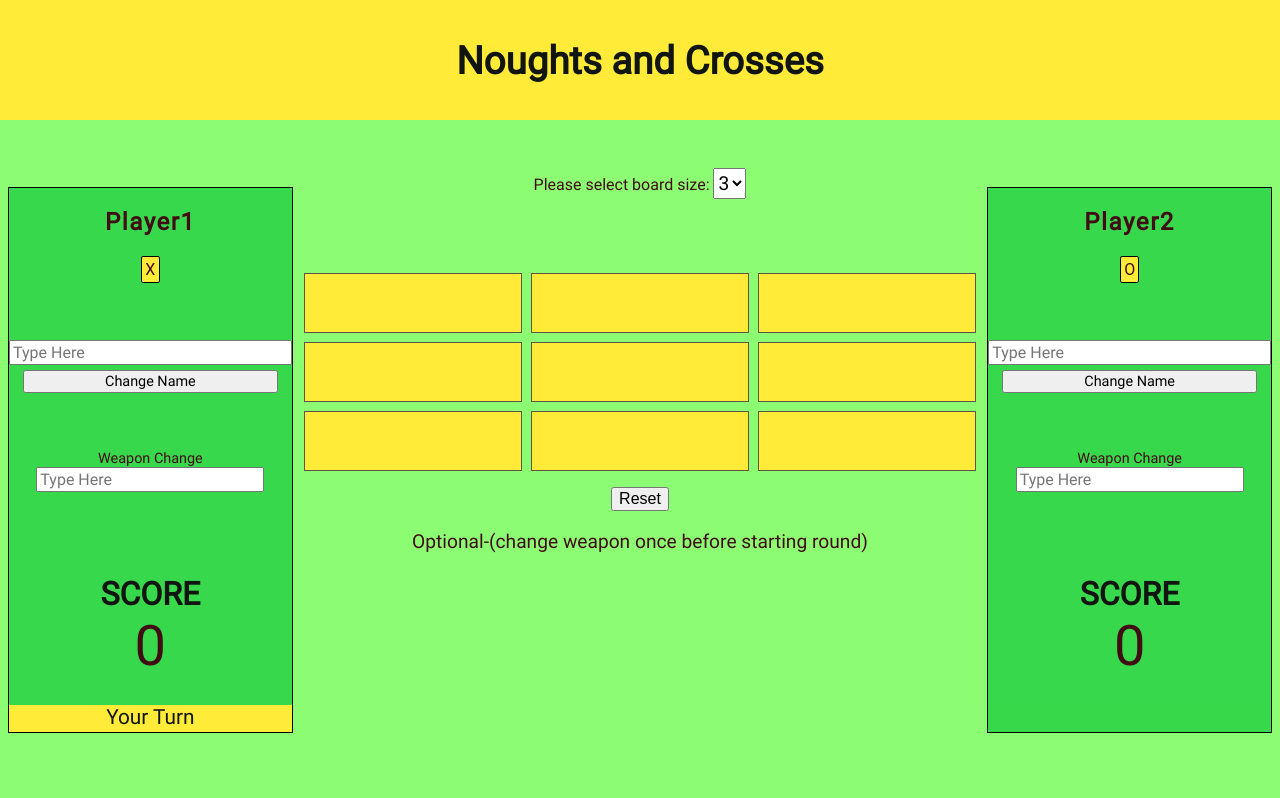
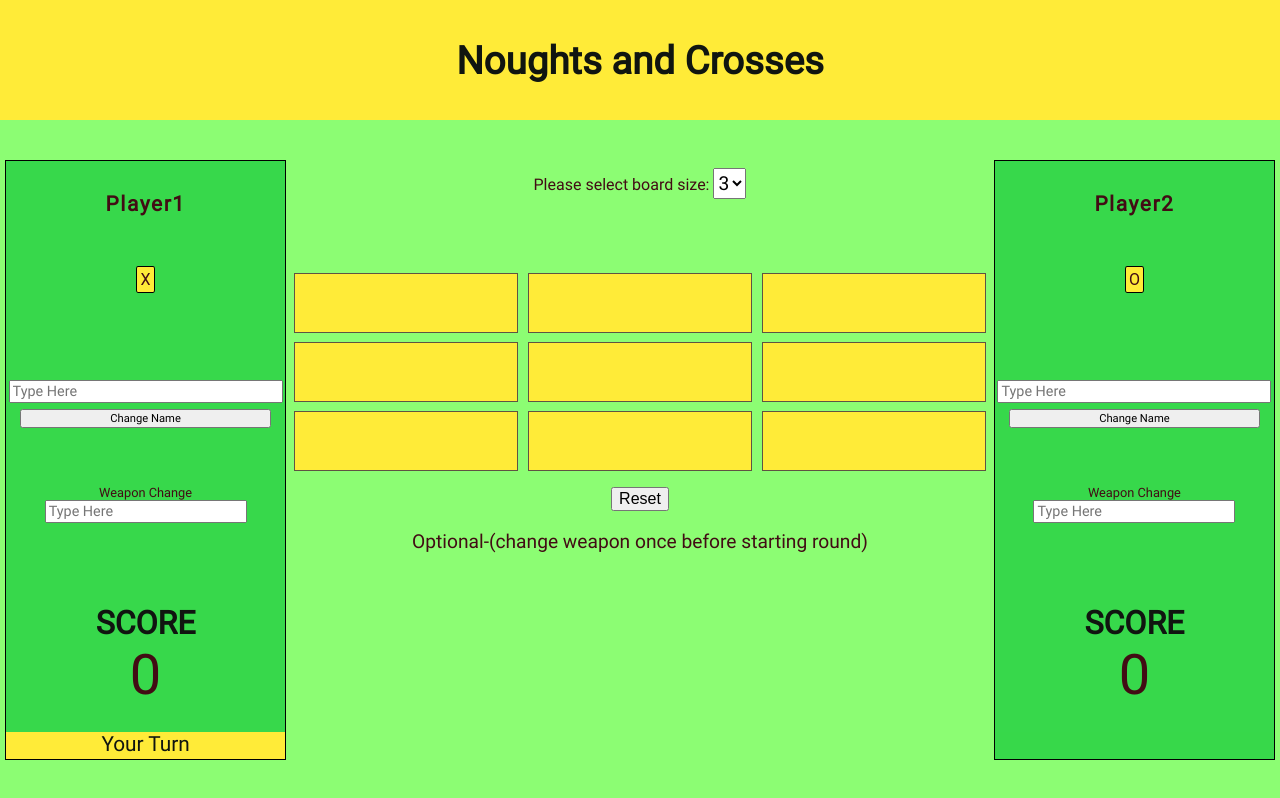
Before and after one commit to ikhlaas-kapadia/Noughts-And-Crosses, a React (Create React App) app: page / in a window 1280 px wide. Built offline with nearby package versions, Linux system fonts and the light colour scheme.

Commit message:
changed styling for Player component

```diff
--- a/src/App.css
+++ b/src/App.css
@@ -2,7 +2,7 @@
   display: flex;
   flex-direction: column;
   width: 100vw;
-  height: 100%;
+  height: 100vh;
   position: absolute;
   left: 0;
   right: 0;
@@ -29,8 +29,8 @@ section {
   display: flex;
   flex-direction: row;
   height: 85vh;
-  width: 100%;
-  justify-items: center;
+  width: 100vw;
+
   align-items: center;
   color: #420c14;
 }
@@ -38,39 +38,57 @@ section {
 /* ---- Player Panels ---> */
 
 .Player-Box {
+  box-sizing: border-box;
   display: flex;
   flex-direction: column;
-  border: 1px solid red;
-  height: 80%;
-  width: 25%;
-  margin: 0.5em;
+  height: 75vh;
+  width: 22vw;
+  max-width: 22vw;
+  max-height: 75vh;
+  min-width: 22vw;
+  min-height: 75vh;
+  margin: 0.3em;
   border: 1px solid black;
 }
 .Player {
+  box-sizing: border-box;
   display: flex;
   flex-direction: column;
-  /* border: 1px solid black; */
+  /* border: 1px solid red; */
   height: 100%;
   width: 100%;
   background-color: #37d84b;
 }
 
 .Player-Heading {
-  /* border: 1px solid black; */
+  overflow-x: hidden;
+  /* border: 1px solid blue; */
+  box-sizing: border-box;
   display: flex;
   flex-direction: column;
+  flex-wrap: nowrap;
   align-items: center;
   justify-content: center;
+  height: 40%;
+  width: 100%;
 }
 .Player-Heading h2 {
+  box-sizing: border-box;
+  /* border: 1px solid yellow; */
+  text-align: center;
   letter-spacing: 0.1rem;
-  font-size: 1.5em;
-  padding: 0 10%;
+  font-size: 1.3em;
+  width: 90%;
+  word-wrap: break-word;
+  height: 45%;
+  margin: 0;
+  padding: 0;
 }
 .Icon {
+  box-sizing: border-box;
   border: 1px black solid;
-  text-align: center;
   border-radius: 10%;
+  margin: 0;
   padding: 0.2em;
   width: fit-content;
   background-color: #ffeb38;
@@ -98,14 +116,15 @@ section {
   box-sizing: border-box;
   /* border: 1px solid black; */
   font-family: inherit;
-  font-size: 1em;
-  width: 100%;
+  font-size: 0.9em;
+  width: 98%;
+  margin: 0 auto;
 }
 .NameForm button {
   margin-top: 2%;
   width: 90%;
   font-family: inherit;
-  font-size: 0.9em;
+  font-size: 0.7em;
 }
 .Weapon-Changer {
   /* border: 1px solid yellow; */
@@ -119,7 +138,7 @@ section {
   box-sizing: border-box;
   display: inline-block;
   text-align: center;
-  font-size: 0.9em;
+  font-size: 0.8em;
   width: 100%;
 }
 
--- a/src/Components/Game-Grid.jsx
+++ b/src/Components/Game-Grid.jsx
@@ -241,7 +241,9 @@ class GameGrid extends React.Component {
             winner={winner}
           />
           <div className="Turn-Box">
-            {winner === undefined && (counter % 2 === 0 || counter === 0) ? (
+            {winner === undefined &&
+            (counter % 2 === 0 || counter === 0) &&
+            counter !== boardSize ? (
               <p className="Turn">Your Turn</p>
             ) : (
               <p className="No-Turn"></p>
@@ -300,7 +302,9 @@ class GameGrid extends React.Component {
             winner={winner}
           />
           <div className="Turn-Box">
-            {winner === undefined && counter % 2 !== 0 ? (
+            {winner === undefined &&
+            counter % 2 !== 0 &&
+            counter !== boardSize ? (
               <p className="Turn">Your Turn</p>
             ) : (
               <p className="No-Turn"></p>
```
